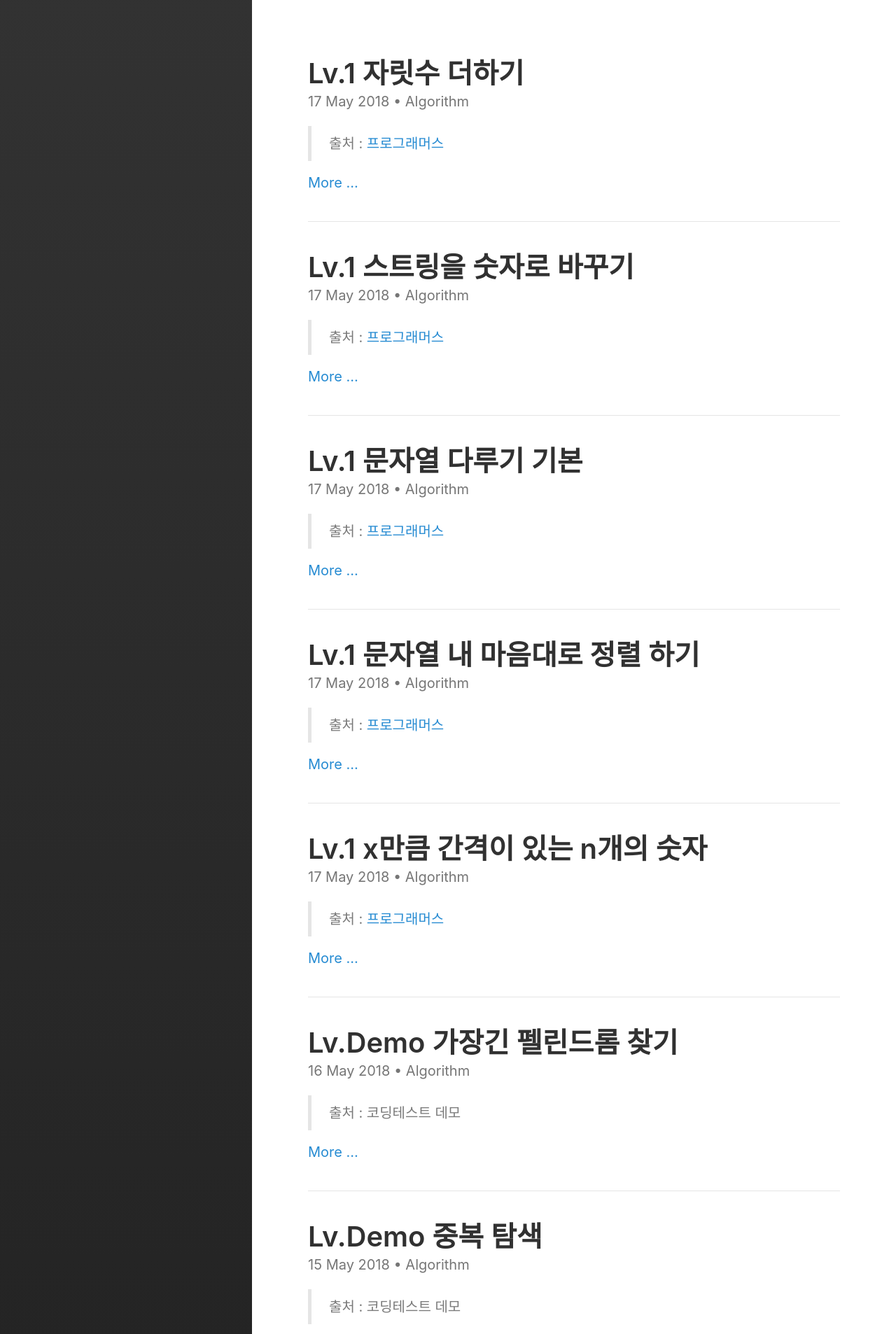
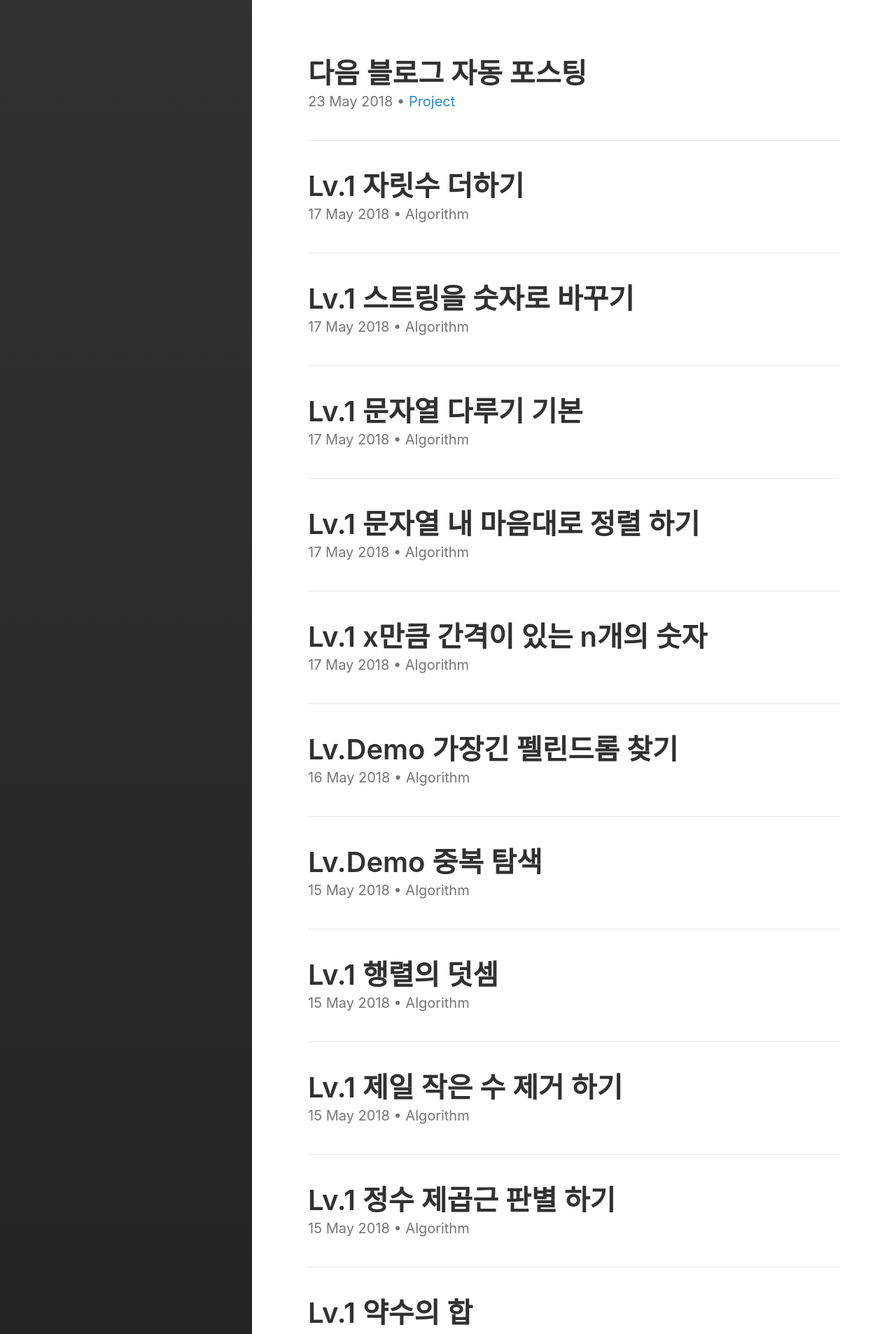
Before and after one commit to himanmenGit/himanmenGit.github.io, a Jekyll site: the page built from index.html, in a window 1280 px wide. Shown: the top 1906 px of the page at 70% size. Built offline with Jekyll 4.4.1, drawn with Linux system fonts in a browser that asks for light colours; the list of posts is cut into pages by our own code; some of the changed text lies outside the part shown.

Commit message:
AutoDaumBlogPoting Project

```diff
--- a/_layouts/index.html
+++ b/_layouts/index.html
@@ -16,25 +16,25 @@ layout: default
     </h2>
     {% include post-meta.html post=post %}
 
-    {% if post.excerpt %}
-      {{ post.excerpt }}
-    {% else %}
-      {{ post.content }}
-    {% endif %}
+    <!--{% if post.excerpt %}-->
+      <!--{{ post.excerpt }}-->
+    <!--{% else %}-->
+      <!--{{ post.content }}-->
+    <!--{% endif %}-->
 
-    {% if post.excerpt %}
-      {% comment %}Excerpt may be equal to content. Check.{% endcomment %}
-      {% capture content_words %}
-        {{ post.content | number_of_words }}
-      {% endcapture %}
-      {% capture excerpt_words %}
-        {{ post.excerpt | number_of_words }}
-      {% endcapture %}
+    <!--{% if post.excerpt %}-->
+      <!--{% comment %}Excerpt may be equal to content. Check.{% endcomment %}-->
+      <!--{% capture content_words %}-->
+        <!--{{ post.content | number_of_words }}-->
+      <!--{% endcapture %}-->
+      <!--{% capture excerpt_words %}-->
+        <!--{{ post.excerpt | number_of_words }}-->
+      <!--{% endcapture %}-->
 
-      {% if content_words != excerpt_words %}
-        <a href="{{ site.baseurl }}{{ post.url }}">More &hellip;</a>
-      {% endif %}
-    {% endif %}
+      <!--{% if content_words != excerpt_words %}-->
+        <!--<a href="{{ site.baseurl }}{{ post.url }}">More &hellip;</a>-->
+      <!--{% endif %}-->
+    <!--{% endif %}-->
   </article>
   {% endfor %}
 
--- /dev/null
+++ b/_posts/project/2018-05-23-AutoDaumBlogPosting.md
@@ -0,0 +1,34 @@
+---
+layout: post
+title: "다음 블로그 자동 포스팅"
+categories:
+  - Project
+tags:
+  - Project
+---
+
+# 개요
+
+기간 - 2018-05-19 ~ 2018-05-24
+
+### 주요 기능
+
+`pyqt5`를 사용하여 로그인 정보와 포스팅 제목, 횟수, 내용을 받아 해당 정보를 바탕으로
+`selenium`을 통해 다음 블로그에 지정된 횟수 만큼 동일한 내용으로 포스팅 할 수 있다.
+그리고 `pyinstaller`를 사용하여 `window`에서 실행파일 `exe`를 만들어 실행 가능.
+
+### Github
+
+https://github.com/himanmenGit/AutoDaumBlogPosing
+
+### View
+![posting](/assets/project/daumposting/ui.png)
+
+### Youtube
+[![to:Web](http://img.youtube.com/vi/QoXl4vM_F14/0.jpg)](https://youtu.be/QoXl4vM_F14?t=0s)
+
+### 사용 skills
+* Python 3.6
+* pyqt5 5.10
+* selenium 3.12
+* pyinstaller 3.3.1
```
Also changed, not shown: assets/project/daumposting/ui.png (added).
